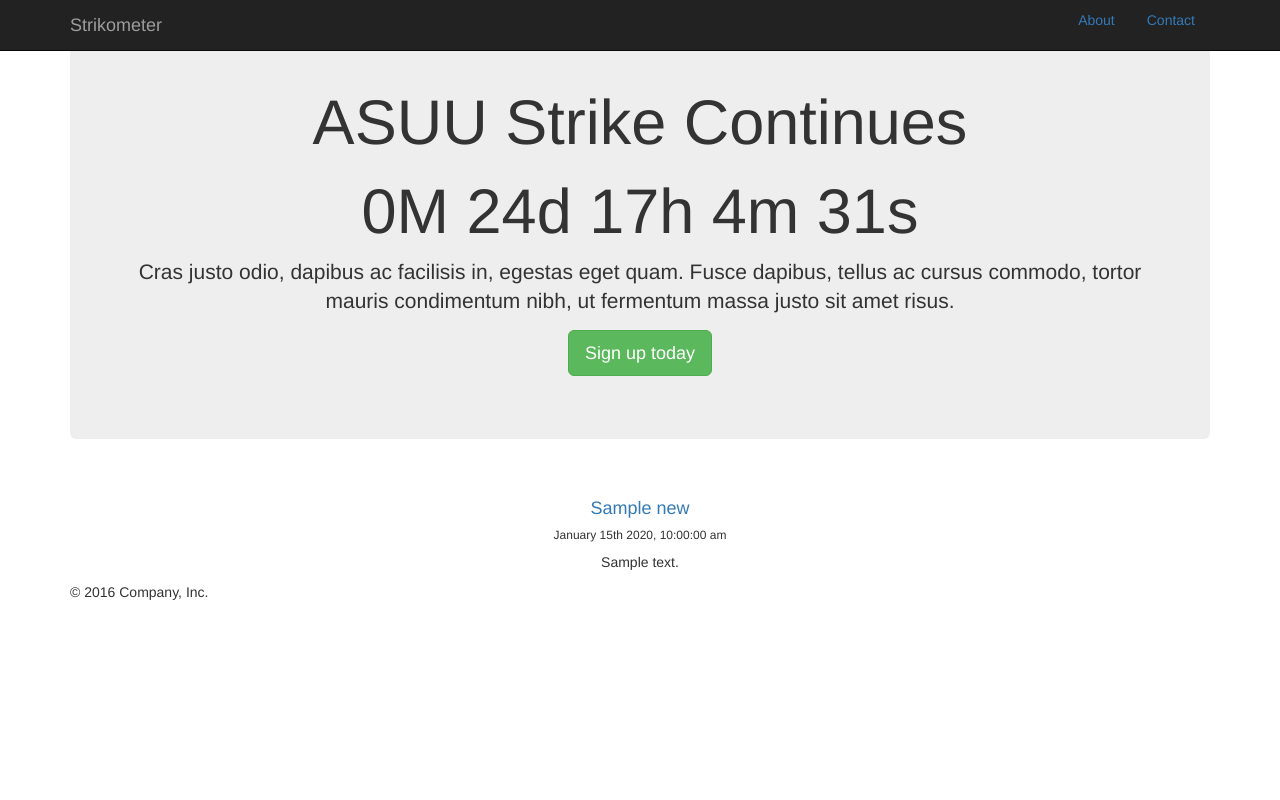
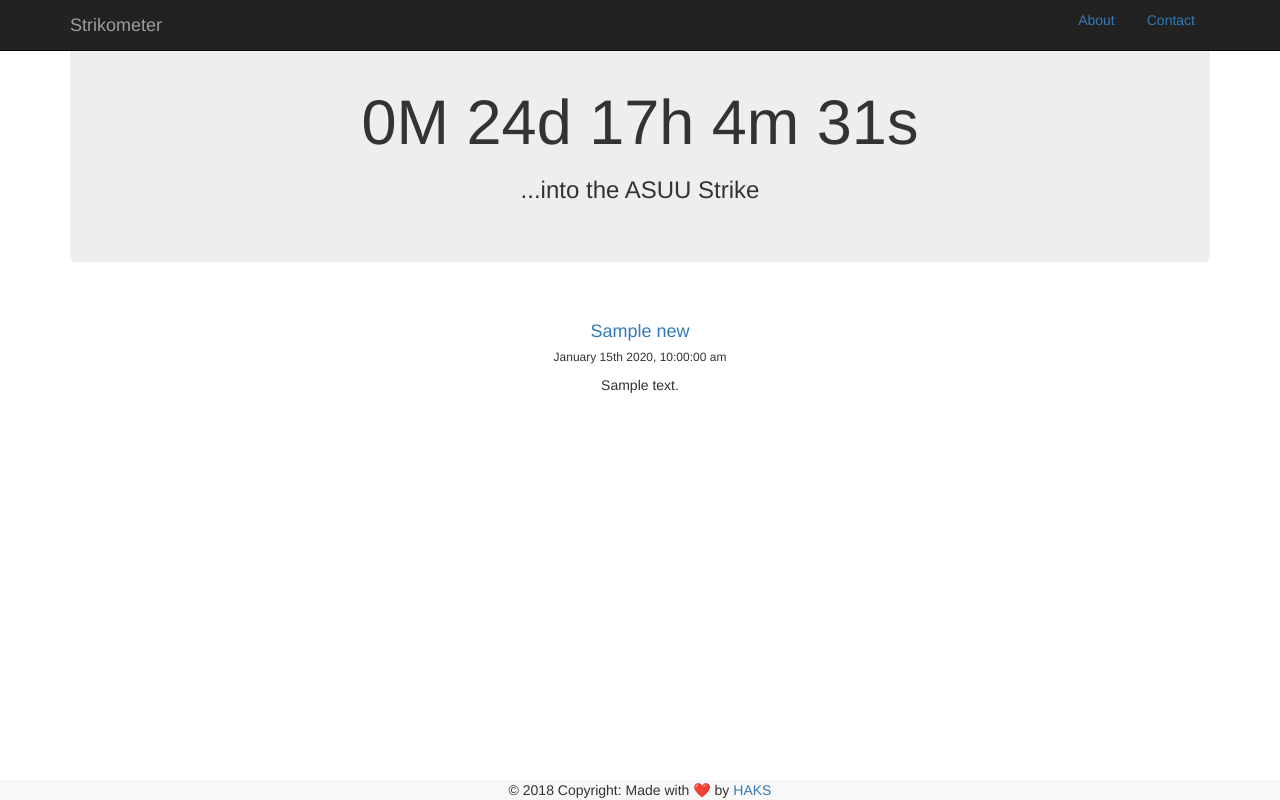
Before and after one commit to HAKSOAT/Strikometer, a Flask app: page /1 in a window 1280 px wide. Run offline with Flask 2, Linux system fonts and the light colour scheme; tables that the repository leaves empty hold one stand-in row (values such as "Sample post"); some libraries are stand-ins or nearby versions.

Commit message:
Footer added, content added

```diff
--- a/templates/index.html
+++ b/templates/index.html
@@ -3,8 +3,8 @@
 {% block title %} {{ page_title }} {% endblock %}
 
 {% block scripts %}
+    {{ moment.include_jquery() }}
     {{ moment.include_moment() }}
-    {{ moment.include_jquery() }}
     <script src="{{url_for('static', filename='timeparser.js')}}"></script>
 {% endblock %}
 
@@ -18,11 +18,11 @@
             <span class="icon-bar"></span>
             <span class="icon-bar"></span>
           </button>
-          <a class="navbar-brand" href="#">Strikometer</a>
+          <a class="navbar-brand" href="{{ url_for("index") }}">Strikometer</a>
         </div>
         <div id="navbar" class="navbar-collapse collapse">
           <ul class="nav nav-pills pull-right">
-            <li role="presentation"><a href="#">About</a></li>
+            <li role="presentation"><a href="{{ url_for("about") }}">About</a></li>
             <li role="presentation"><a href="#">Contact</a></li>
           </ul>
         </div>
@@ -34,10 +34,8 @@
     <div class="container">
       <div class="jumbotron text-center">
           <span style="display:inline-block;"></span>
-        <h1>ASUU Strike Continues</h1>
-          <h1 class="counter">Sample</h1>
-        <p class="lead">Cras justo odio, dapibus ac facilisis in, egestas eget quam. Fusce dapibus, tellus ac cursus commodo, tortor mauris condimentum nibh, ut fermentum massa justo sit amet risus.</p>
-        <p><a class="btn btn-lg btn-success" href="#" role="button">Sign up today</a></p>
+          <h1 class="counter">Loading counter...</h1>
+          <h3>...into the ASUU Strike</h3>
       </div>
 
       <div class="row marketing">
@@ -75,11 +73,16 @@
       {% endif %}
 
       </div>
+    <span style="display:inline-block; height: 50px"></span>
+    </div> <!-- /container -->
 
-      <footer class="footer">
-        <p>&copy; 2016 Company, Inc.</p>
+    {% block footer %}
+      <footer class="page-footer font-small blue navbar-default navbar-fixed-bottom">
+      <div class="footer-copyright text-center py-3">© 2018 Copyright: Made with ❤️ by
+        <a href="https://github.com/HAKSOAT"> HAKS</a>
+      </div>
       </footer>
 
-    </div> <!-- /container -->
+    {% endblock %}
 
 {% endblock %}
```
